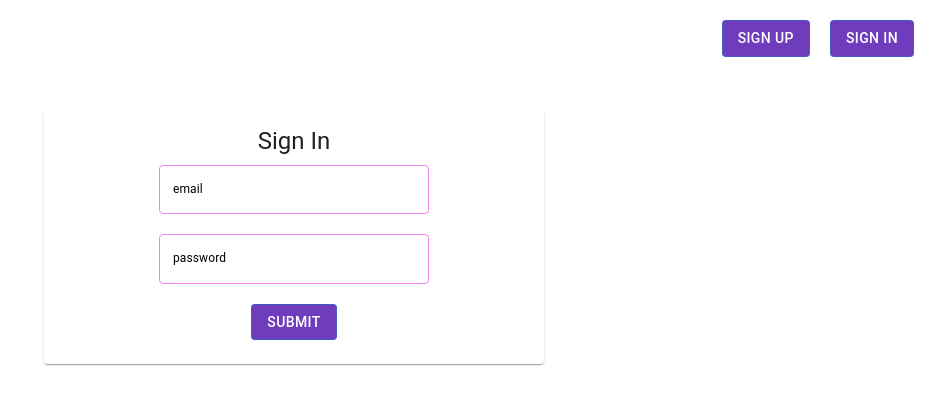
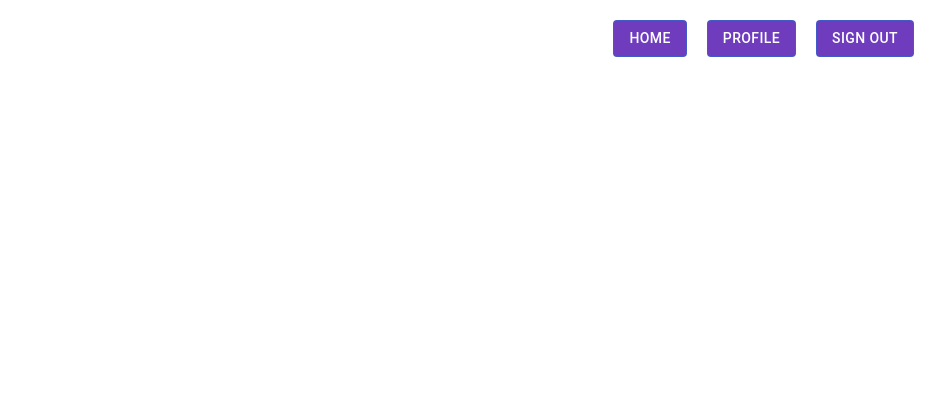
Before and after one commit to CRSJ-N7/react-ts-myApp, a React (Vite) app: page /login in a window 1280 px wide. Shown: the top 404 px of the page, without its empty margins (346-1280 px from the left). Built offline with nearby package versions, Linux system fonts and the light colour scheme; sample sign-in values are in the browser's storage.

Commit message:
redux storage completed

```diff
--- a/package.json
+++ b/package.json
@@ -19,6 +19,7 @@
     "formik": "^2.4.6",
     "react": "^19.0.0",
     "react-dom": "^19.0.0",
+    "react-redux": "^9.2.0",
     "react-router-dom": "^7.5.0",
     "yup": "^1.6.1"
   },
--- a/src/MyApp/MyApp.tsx
+++ b/src/MyApp/MyApp.tsx
@@ -1,7 +1,14 @@
+import { useDispatch } from "react-redux";
 import Navigation from "./components/Navigation";
 import MyAppRoutes from "./routes/MyAppRoutes";
+import { login } from "./store/authSlice";
 
 const MyApp = () => {
+  const dispatch = useDispatch()
+  const savedData = localStorage.getItem('authState');
+  if (savedData) {
+    dispatch(login(JSON.parse(savedData)))
+  }
   return (
     <>
       <Navigation />
--- a/src/MyApp/components/Navigation.tsx
+++ b/src/MyApp/components/Navigation.tsx
@@ -2,17 +2,19 @@ import { Link, useNavigate } from "react-router-dom";
 import c from "./Navigation.module.css";
 import { Button } from "@mui/material";
 import { customButton } from "../mui-styles/buttons";
+import { useDispatch, useSelector } from "react-redux";
+import { logout, selectorAuth } from '../store/authSlice';
 
 const Navigation = () => {
   const navigate = useNavigate();
+  const dispatch = useDispatch()
 
   const handleSignOut = () => {
-    localStorage.clear();
-    localStorage.setItem("auth", "false");
+
+    dispatch(logout())
     navigate("/sign-up");
-  };
-
-  const isAuthenticated = localStorage.getItem("auth") === "true";
+  }
+  const isAuthenticated = useSelector(selectorAuth);
 
   return (
     <nav className={c.navigation}>
--- a/src/MyApp/pages/ProfilePage.tsx
+++ b/src/MyApp/pages/ProfilePage.tsx
@@ -1,18 +1,19 @@
 import { Card, CardContent } from "@mui/material";
+import { useSelector } from "react-redux";
+import { selectUserData } from "../store/authSlice";
 
 const ProfilePage = () => {
 
-const user = localStorage.getItem('user')?.replace('"', '').replace('"','') || null;
-const email = localStorage.getItem('email')?.replace('"', '').replace('"', '') || null;
-const id = localStorage.getItem('id') || null;
+  const selector = useSelector(selectUserData)
 
   return (
     <div>
-      <Card>
+      <Card sx={{ maxWidth: 300, mx: "auto", mt: 5 }}>
         <CardContent>
-          <h1>Username: {user} </h1>
-          <h1>id: {id} </h1>
-          <h1>email: {email}</h1>
+          <h2>{selector.username}'s profile</h2>
+          <p>Username: {selector.username}</p>
+          <p>id: {selector.id}</p>
+          <p>email: {selector.email}</p>
         </CardContent>
       </Card>
     </div>
--- a/src/MyApp/pages/SignInPage.tsx
+++ b/src/MyApp/pages/SignInPage.tsx
@@ -4,13 +4,17 @@ import { Button, CardContent, Card, TextField, Typography } from "@mui/material"
 import { customButton } from "../mui-styles/buttons";
 import { customForm } from "../mui-styles/forms";
 import { useFormik } from "formik";
+import { useDispatch, useSelector } from "react-redux";
+import { login } from "../store/authSlice";
 import { type FormValues } from "../types/types";
+import { selectorAuth } from "../store/authSlice";
 import * as Yup from 'yup';
 import c from './Form.module.css'
 
 const SignInPage = () => {
 
   const navigate = useNavigate();
+  const dispatch = useDispatch();
   const validationSchema = Yup.object({
     email: Yup.string().required("Required field"),
     password: Yup.string()
@@ -32,15 +36,16 @@ const SignInPage = () => {
       try {
         const response = await api.post("auth/sign-in", values)
         if (response.status === 200) {
-        localStorage.setItem("token", response.data.token);
-        localStorage.setItem("id", JSON.stringify(response.data.user.id));
-        localStorage.setItem("email", JSON.stringify(response.data.user.email));
-        localStorage.setItem(
-          "user",
-          JSON.stringify(response.data.user.username)
-        );
-        localStorage.setItem("auth", "true");
-        console.log(response.data.user);
+          dispatch(login({
+
+            token: response.data.token,
+            user: {
+              id: response.data.user.id,
+              username: response.data.user.username,
+              email: response.data.user.email,
+            }
+          }
+          ))
         navigate("/profile")
         }
       } catch (error) {
@@ -49,12 +54,13 @@ const SignInPage = () => {
   }
   })
 
-  if (localStorage.getItem("auth") === 'true') {
-    return null;
+  if (useSelector(selectorAuth)) {
+    return null
   }
 
+
   return (
-    <Card sx={{ maxWidth: 500, mx: "auto", mt: 4 }}>
+    <Card sx={{ maxWidth: 500, mx: "auto", mt: 5 }}>
       <CardContent>
         <Typography variant="h5" component="h2" gutterBottom align="center">
           Sign In
@@ -66,6 +72,7 @@ const SignInPage = () => {
               name="email"
               type="email"
               label="email"
+              className={c.textField}
               sx={customForm.root}
               value={formik.values.email}
               onBlur={formik.handleBlur}
@@ -78,6 +85,7 @@ const SignInPage = () => {
               name="password"
               type="password"
               label="password"
+              className={c.textField}
               sx={customForm.root}
               value={formik.values.password}
               onChange={formik.handleChange}
--- a/src/MyApp/pages/SignUpPage.tsx
+++ b/src/MyApp/pages/SignUpPage.tsx
@@ -5,11 +5,15 @@ import { TextField, Button, Card, CardContent, Typography } from "@mui/material"
 import { customForm } from "../mui-styles/forms";
 import { customButton } from "../mui-styles/buttons";
 import { useNavigate } from "react-router-dom";
+import { useDispatch } from "react-redux";
+import { login } from "../store/authSlice";
 import c from './Form.module.css';
 import * as Yup from 'yup';
 
 const SignUpPage = () => {
   const navigate = useNavigate();
+  const dispatch = useDispatch();
+
   const validationSchema = Yup.object({
     username: Yup.string()
       .min(3, "Username must be at least 3 characters long")
@@ -37,28 +41,23 @@ const SignUpPage = () => {
       const response = await api.post("auth/sign-up", values);
       console.log(response);
       if (response.status === 201) {
-        localStorage.setItem("token", response.data.token);
-        localStorage.setItem("auth", "true");
-        localStorage.setItem("id", JSON.stringify(response.data.safeUser.id));
-        localStorage.setItem("email", JSON.stringify(response.data.safeUser.email));
-        localStorage.setItem(
-          "user",
-          JSON.stringify(response.data.safeUser.username)
-        );
+        dispatch(login({
+          token: response.data.token,
+          user: {
+            username: response.data.safeUser.username,
+            id: response.data.safeUser.id,
+            email: response.data.safeUser.email,
+          }
+        }))
         console.log(response.data.safeUser);
         navigate("/profile");
       }
         }
         catch (error) {
-          localStorage.clear();
-          localStorage.setItem("auth", "false");
+
           console.log(error);
         }
       }})
-
-      if (localStorage.getItem('auth') === 'true') {
-        return null;
-      }
 
   return (
     <Card sx={{ maxWidth: 500, mx: 'auto', mt: 4 }}>
--- a/src/MyApp/routes/MyAppRoutes.tsx
+++ b/src/MyApp/routes/MyAppRoutes.tsx
@@ -1,16 +1,31 @@
-import { Routes, Route } from "react-router-dom"
+import { Routes, Route, Navigate } from "react-router-dom"
 import SignInPage from "../pages/SignInPage";
 import ProfilePage from "../pages/ProfilePage";
 import SignUpPage from "../pages/SignUpPage"
 import HomePage from "../pages/HomePage";
+import { useSelector } from "react-redux";
+import { selectorAuth } from "../store/authSlice";
 
 const MyAppRoutes = () => {
+
+  const isAuthenticated = useSelector(selectorAuth);
+
   return (
     <Routes>
       <Route path="/login" element={<SignInPage />} />
-      <Route path='/sign-up' element={<SignUpPage />} />
-      <Route path="/profile" element={<ProfilePage />} />
-      <Route path="/" element={<HomePage />} />
+      <Route path="/sign-up" element={<SignUpPage />} />
+      <Route
+        path="/profile"
+        element={
+          isAuthenticated ? <ProfilePage /> : <Navigate to="/sign-up" replace />
+        }
+      />
+      <Route
+        path="/"
+        element={
+          isAuthenticated ? <HomePage /> : <Navigate to="/sign-up" replace />
+        }
+      />
     </Routes>
   );
 
--- a/src/MyApp/store.ts
+++ /dev/null
@@ -1 +0,0 @@
-// in progress
--- /dev/null
+++ b/src/MyApp/store/authSlice.ts
@@ -0,0 +1,57 @@
+import { createSlice } from '@reduxjs/toolkit';
+import { RootState } from './store';
+import { createSelector } from '@reduxjs/toolkit';
+
+type User = {
+  username: string | null;
+  id: string | null;
+  email: string | null;
+}
+
+type InitState = {
+  token: null | string;
+  user: User;
+}
+
+const initialState: InitState = {
+  token: null,
+  user: {
+    username: null,
+    id: null,
+    email: null,
+  }
+}
+
+const authSlice = createSlice({
+  name: 'auth',
+  initialState,
+  reducers: {
+    login(state, action) {
+      state.token = action.payload.token;
+      state.user = {
+        username: action.payload.user.username,
+        id: action.payload.user.id,
+        email: action.payload.user.email,
+      };
+      localStorage.setItem('authState', JSON.stringify(state))
+    },
+    logout(state) {
+      state.token = null;
+      state.user = initialState.user;
+      localStorage.removeItem('authState')
+    }
+  }
+});
+
+export const selectorAuth = (state: RootState) => !!state.auth.token;
+// export const selectorUserdata = (state: RootState) => {
+//   const { username, id, email } = state.auth.user;
+//   return { username, id, email}
+// }
+const selectAuth = (state: RootState) => state.auth;
+export const selectUserData = createSelector(
+  [selectAuth],
+  (auth) => auth.user
+);
+export const { login, logout } = authSlice.actions;
+export default authSlice.reducer;
--- /dev/null
+++ b/src/MyApp/store/store.ts
@@ -0,0 +1,10 @@
+import { configureStore } from '@reduxjs/toolkit';
+import authReducer from './authSlice';
+
+export const store = configureStore({
+  reducer: {
+    auth: authReducer,
+  }
+});
+
+export type RootState = ReturnType<typeof store.getState>;
--- a/src/main.tsx
+++ b/src/main.tsx
@@ -1,13 +1,17 @@
 import { StrictMode } from 'react'
 import { createRoot } from 'react-dom/client'
+import { BrowserRouter } from 'react-router-dom'
+import { Provider } from 'react-redux';
+import { store } from './MyApp/store/store.ts';
+import MyApp from './MyApp/MyApp.tsx';
 import './index.css'
-import MyApp from './MyApp/MyApp.tsx'
-import { BrowserRouter } from 'react-router-dom'
 
-createRoot(document.getElementById('root')!).render(
+createRoot(document.getElementById("root")!).render(
   <StrictMode>
-    <BrowserRouter>
-    <MyApp />
-    </BrowserRouter>
-  </StrictMode>,
-)
+    <Provider store={store}>
+      <BrowserRouter>
+        <MyApp />
+      </BrowserRouter>
+    </Provider>
+  </StrictMode>
+);
```
Also changed, not shown: 1 other file (tests, documents, lock files or other folders).
